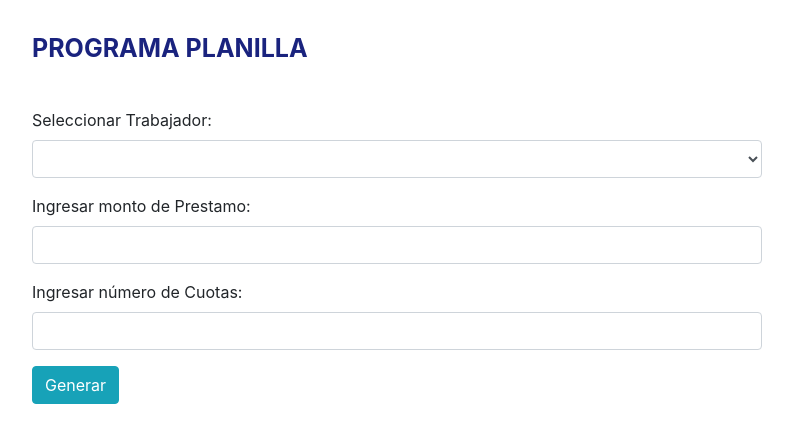
After one commit to Frank199720/tareaplanilla, a Flask app: page /cuentacorriente in a window 1280 px wide. The commit adds this page. Shown: the top 443 px of the page, without its empty margins (243-1036 px from the left). Run offline with Flask 2, Linux system fonts and the light colour scheme; lists and menus that the app fills with data are empty; some libraries are stand-ins or nearby versions.

Commit message:
commit cuentacorriente

```diff
--- a/app/app.py
+++ b/app/app.py
@@ -8,7 +8,7 @@ app = Flask(__name__)
 PSQL_HOST = "localhost"
 PSQL_PORT = "5432"
 PSQL_USER = "postgres"
-PSQL_PASS = "1234"
+PSQL_PASS = "123"
 PSQL_DB = "Planilla"
 
 # Conexion
@@ -102,6 +102,22 @@ def detalle(idplanilla):
   cursor.close()
   return render_template('detaplanilla.html', data=data)
 
+@app.route('/cuentacorriente')
+def cuentacorriente():
+  # data = {}
+  # try:
+  #   cursor = connection.cursor()
+  #   SQL = "select c.nombre, dp.monto, tc.descripcion, dp.idcuenta from detaplanilla dp inner join concepto c on dp.idconcepto=c.idconcepto inner join tipoconcepto tc on tc.idtipoconcepto=c.idtipoconcepto where idplanilla='"+idplanilla+"'"
+  #   cursor.execute(SQL)
+  #   detalle = cursor.fetchall()
+  #   print('Get values: ', detalle)
+  #   data['detalle'] = detalle
+  # except Exception as ex:
+  #   data['mensaje'] = 'error'
+  # connection.commit()
+  # cursor.close()
+  return render_template('cuentacorriente.html')
+
 @app.route('/prestamo/<idcuenta>')
 def prestamo(idcuenta):
   data = {}
--- /dev/null
+++ b/app/templates/cuentacorriente.html
@@ -0,0 +1,39 @@
+{% extends './layout.html' %}
+
+{%block title %}PLANILLA{% endblock %}
+
+{% block body %}
+<div class="container">
+    <div class="row justify-content-center">
+        <div class="col-md-8">
+            <div id="container-main">
+                <div class="row">
+                    <div class="col">
+                        <p style="Color:#1A237E;font-size: 25px;font-weight:bold!important; margin-top:30px;">
+                            PROGRAMA PLANILLA
+                        </p>
+                    </div>
+                </div>
+                <br>
+                <form action="/planilla" method="GET">
+                    <div class="form-group">
+                        <label for="exampleFormControlSelect1">Seleccionar Trabajador:</label>
+                        <select class="form-control" id="fecha" name="fecha">
+                            <option value=""></option>
+                        </select>
+                    </div>
+                    <div class="form-group">
+                      <label for="exampleFormControlInput1">Ingresar monto de Prestamo:</label>
+                      <input type="" class="form-control" id="id">
+                    </div>
+                    <div class="form-group">
+                      <label for="exampleFormControlInput1">Ingresar número de Cuotas:</label>
+                      <input type="" class="form-control" id="idd">
+                    </div>
+                    <button type="submit" class="btn btn-info">Generar</button>
+                </form><br>
+            </div>
+        </div>
+    </div>
+</div>
+{% endblock %}
```
Also changed, not shown: app/templates/index.html (+4 -4 lines).
